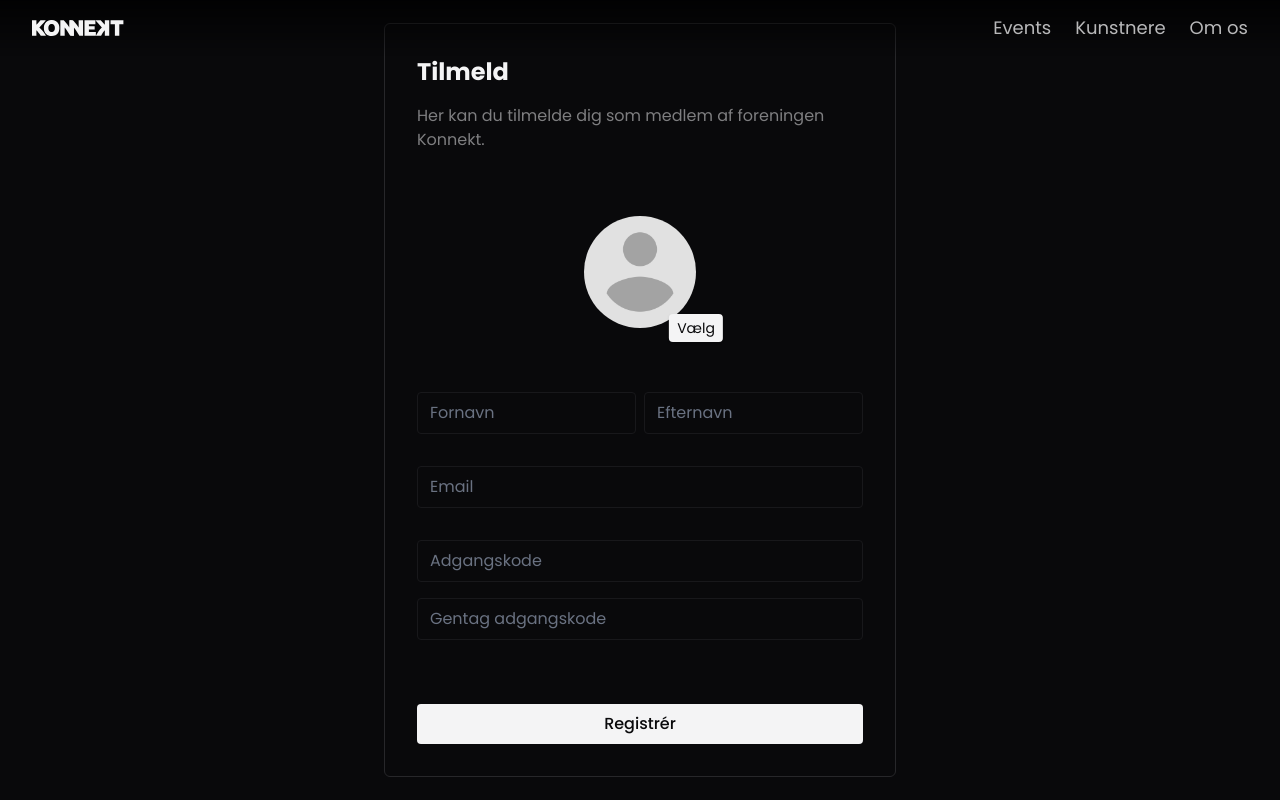
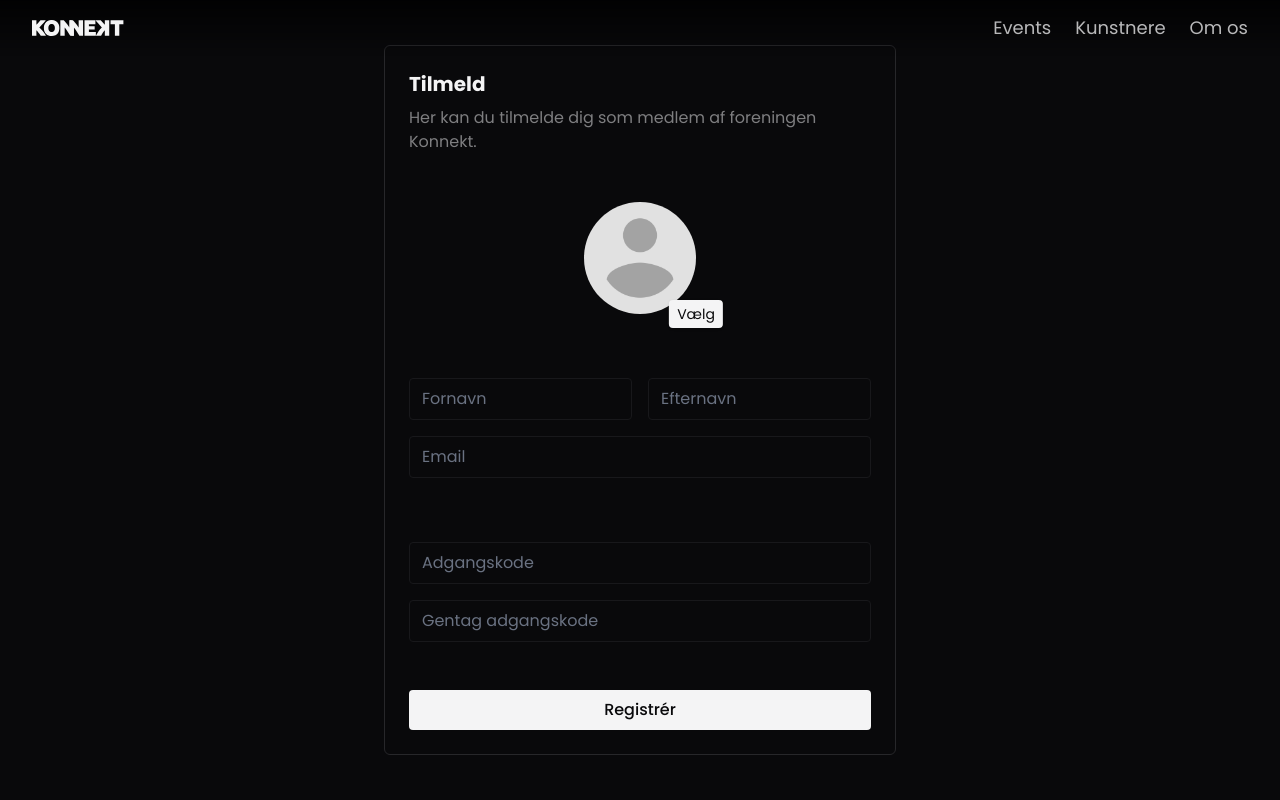
Before and after one commit to mattismoel/konnekt, a SvelteKit app in the folder frontend/: page /auth/register in a window 1280 px wide. Shown: the top 800 px of the page. Built offline with nearby package versions, Linux system fonts and the light colour scheme; no server answers.

Commit message:
refactor card component

```diff
--- /dev/null
+++ b/frontend/src/lib/components/ui/card/card-content.svelte
@@ -0,0 +1,12 @@
+<script lang="ts">
+	import { cn } from '$lib/clsx';
+	import type { HTMLAttributes } from 'svelte/elements';
+
+	type Props = HTMLAttributes<HTMLDivElement>;
+
+	let { children, ...rest }: Props = $props();
+</script>
+
+<div {...rest} class={cn('flex flex-col p-6', rest.class)}>
+	{@render children?.()}
+</div>
--- /dev/null
+++ b/frontend/src/lib/components/ui/card/card-description.svelte
@@ -0,0 +1,9 @@
+<script lang="ts">
+	import type { HTMLAttributes } from 'svelte/elements';
+
+	type Props = HTMLAttributes<HTMLParagraphElement>;
+
+	let { children, ...rest }: Props = $props();
+</script>
+
+<p {...rest} class="text-text/50">{@render children?.()}</p>
--- /dev/null
+++ b/frontend/src/lib/components/ui/card/card-footer.svelte
@@ -0,0 +1,9 @@
+<script lang="ts">
+	import type { HTMLAttributes } from 'svelte/elements';
+
+	type Props = HTMLAttributes<HTMLDivElement>;
+
+	let { children, ...rest }: Props = $props();
+</script>
+
+<div {...rest} class="p-6">{@render children?.()}</div>
--- /dev/null
+++ b/frontend/src/lib/components/ui/card/card-header.svelte
@@ -0,0 +1,11 @@
+<script lang="ts">
+	import type { HTMLAttributes } from 'svelte/elements';
+
+	type Props = HTMLAttributes<HTMLDivElement>;
+
+	let { children, ...rest }: Props = $props();
+</script>
+
+<div {...rest} class="flex flex-col gap-2 p-6">
+	{@render children?.()}
+</div>
--- /dev/null
+++ b/frontend/src/lib/components/ui/card/card-title.svelte
@@ -0,0 +1,9 @@
+<script lang="ts">
+	import type { HTMLAttributes } from 'svelte/elements';
+
+	type Props = HTMLAttributes<HTMLHeadingElement>;
+
+	let { children, ...rest }: Props = $props();
+</script>
+
+<h1 {...rest} class="text-xl font-bold">{@render children?.()}</h1>
--- a/frontend/src/lib/components/ui/Card.svelte
+++ b/frontend/src/lib/components/ui/card/card.svelte
@@ -5,7 +5,7 @@
 	let { children, ...rest }: HTMLAttributes<HTMLDivElement> = $props();
 </script>
 
-<div class={cn('rounded-md border border-zinc-800 bg-zinc-950 p-4 sm:p-6 md:p-8', rest.class)}>
+<div class={cn('rounded-md border border-zinc-800 bg-zinc-950', rest.class)}>
 	{#if children}
 		{@render children()}
 	{/if}
--- /dev/null
+++ b/frontend/src/lib/components/ui/card/index.ts
@@ -0,0 +1,18 @@
+import Root from "./card.svelte"
+import Title from "./card-title.svelte"
+import Description from "./card-description.svelte"
+import Header from "./card-header.svelte"
+import Footer from "./card-footer.svelte"
+import Content from "./card-content.svelte"
+
+export {
+	Root,
+
+	Header,
+	Content,
+	Title,
+	Description,
+	Footer,
+
+	Root as Card
+}
--- a/frontend/src/routes/(app)/auth/login/+page.svelte
+++ b/frontend/src/routes/(app)/auth/login/+page.svelte
@@ -3,7 +3,7 @@
 	import { PUBLIC_BACKEND_URL } from '$env/static/public';
 
 	import Button from '$lib/components/ui/Button.svelte';
-	import Card from '$lib/components/ui/Card.svelte';
+	import * as Card from '$lib/components/ui/card/index';
 	import Input from '$lib/components/ui/Input.svelte';
 
 	let email = $state('');
@@ -25,17 +25,23 @@
 </script>
 
 <main class="flex h-svh items-center justify-center">
-	<Card class="max-w-96">
-		<form class="flex w-full flex-col gap-8" onsubmit={handleLogin}>
-			<section>
-				<h1 class="font-heading mb-4 text-2xl font-bold">Login</h1>
-				<p class="text-text/50">Her kan du logge ind som medlem på Konnekts dashboard.</p>
-			</section>
+	<form onsubmit={handleLogin}>
+		<Card.Root class="max-w-96">
+			<Card.Header>
+				<Card.Title>Login</Card.Title>
+				<Card.Description>Her kan du logge ind som medlem på Konnekts dashboard.</Card.Description>
+			</Card.Header>
+
+			<Card.Content>
 				<section class="flex flex-col gap-4">
 					<Input type="email" bind:value={email} placeholder="Email" />
 					<Input type="password" bind:value={password} placeholder="Adgangskode" />
 				</section>
+			</Card.Content>
+
+			<Card.Footer>
 				<Button class="w-full" type="submit">Login</Button>
+			</Card.Footer>
+		</Card.Root>
 	</form>
-	</Card>
 </main>
--- a/frontend/src/routes/(app)/auth/register/RegisterForm.svelte
+++ b/frontend/src/routes/(app)/auth/register/RegisterForm.svelte
@@ -1,7 +1,7 @@
 <script lang="ts">
 	import ProfilePictureSelector from '$lib/components/ProfilePictureSelector.svelte';
 	import Button from '$lib/components/ui/Button.svelte';
-	import Card from '$lib/components/ui/Card.svelte';
+	import * as Card from '$lib/components/ui/card/index';
 	import Input from '$lib/components/ui/Input.svelte';
 	import { register, type registerForm } from '$lib/features/auth/auth';
 	import { uploadMemberProfilePicture } from '$lib/features/auth/member';
@@ -13,12 +13,12 @@
 		lastName: '',
 		password: '',
 		passwordConfirm: '',
-		profilePictureUrl: "",
+		profilePictureUrl: ''
 	});
 
 	let profilePictureFile = $state<File | null>(null);
 
-	$inspect(profilePictureFile)
+	$inspect(profilePictureFile);
 
 	const submit = async (e: SubmitEvent) => {
 		e.preventDefault();
@@ -28,27 +28,33 @@
 </script>
 
 <form onsubmit={submit}>
-	<Card class="flex max-w-lg flex-col gap-16">
-		<div>
-			<h1 class="mb-4 text-2xl font-bold">Tilmeld</h1>
-			<span class="text-text/50"> Her kan du tilmelde dig som medlem af foreningen Konnekt. </span>
-		</div>
-		<section class="flex justify-center">
-			<ProfilePictureSelector bind:file={profilePictureFile} />
-		</section>
-		<section class="flex flex-col gap-8">
-			<div class="flex gap-2">
-				<Input placeholder="Fornavn" bind:value={form.firstName} />
-				<Input placeholder="Efternavn" bind:value={form.lastName} />
+	<Card.Root class="max-w-lg">
+		<Card.Header>
+			<Card.Title>Tilmeld</Card.Title>
+			<Card.Description>Her kan du tilmelde dig som medlem af foreningen Konnekt.</Card.Description>
+		</Card.Header>
+
+		<Card.Content class="gap-16">
+			<div class="flex w-full justify-center">
+				<ProfilePictureSelector bind:file={profilePictureFile} />
 			</div>
 
-			<Input type="email" placeholder="Email" bind:value={form.email} />
+			<div class="flex flex-col gap-4">
+				<div class="flex gap-4">
+					<Input placeholder="Fornavn" bind:value={form.firstName} />
+					<Input placeholder="Efternavn" bind:value={form.lastName} />
+				</div>
+				<Input type="email" placeholder="Email" bind:value={form.email} />
+			</div>
 
 			<div class="flex flex-col gap-4">
 				<Input type="password" placeholder="Adgangskode" bind:value={form.password} />
 				<Input type="password" placeholder="Gentag adgangskode" bind:value={form.passwordConfirm} />
 			</div>
-		</section>
-		<Button type="submit" class="w-full">Registrér</Button>
-	</Card>
+		</Card.Content>
+
+		<Card.Footer>
+			<Button type="submit" class="w-full">Registrér</Button>
+		</Card.Footer>
+	</Card.Root>
 </form>
--- a/frontend/src/routes/admin/events/ConcertCard.svelte
+++ b/frontend/src/routes/admin/events/ConcertCard.svelte
@@ -5,7 +5,7 @@
 	import type { Artist } from '$lib/features/artist/artist';
 
 	import Button from '$lib/components/ui/Button.svelte';
-	import Card from '$lib/components/ui/Card.svelte';
+	import * as Card from '$lib/components/ui/card/index';
 	import Selector from '$lib/components/ui/Selector.svelte';
 	import DateTimePicker from '$lib/components/DateTimePicker.svelte';
 
@@ -27,16 +27,31 @@
 	const selectArtist = (artistId: number) => {
 		concert.artistID = artistId;
 	};
+
+	const handleDelete = () => {
+		const artist = artists.find((a) => a.id === concert.artistID);
+
+		if (!artist) return;
+
+		if (!confirm(`Er du sikker på, at du vil slette koncerten med ${artist.name}?`)) {
+			return;
+		}
+
+		onDelete();
+	};
 </script>
 
-<Card class="relative flex flex-1 flex-col gap-4 last-of-type:mb-8">
-	<div class="flex flex-col gap-8">
-		<div class="flex items-center justify-between">
-			<h3 class="text-xl font-semibold">#{idx}</h3>
-			<button type="button" class="hover:text-text text-zinc-500" onclick={onDelete}
-				><CloseIcon /></button
-			>
-		</div>
+<Card.Root class="relative flex flex-1 flex-col">
+	<Card.Header>
+		<Card.Title>#{idx + 1}</Card.Title>
+		<button
+			type="button"
+			class="text-text/50 hover:text-text absolute top-6 right-6"
+			onclick={handleDelete}><CloseIcon /></button
+		>
+	</Card.Header>
+
+	<Card.Content class="gap-4">
 		<div class="flex w-full gap-4">
 			<Selector
 				value={concert.artistID.toString()}
@@ -69,5 +84,5 @@
 				onChange={(d) => (concert.to = d)}
 			/>
 		</div>
-	</div>
-</Card>
+	</Card.Content>
+</Card.Root>
```
Lines whose indentation alone changed are shown as unchanged.
